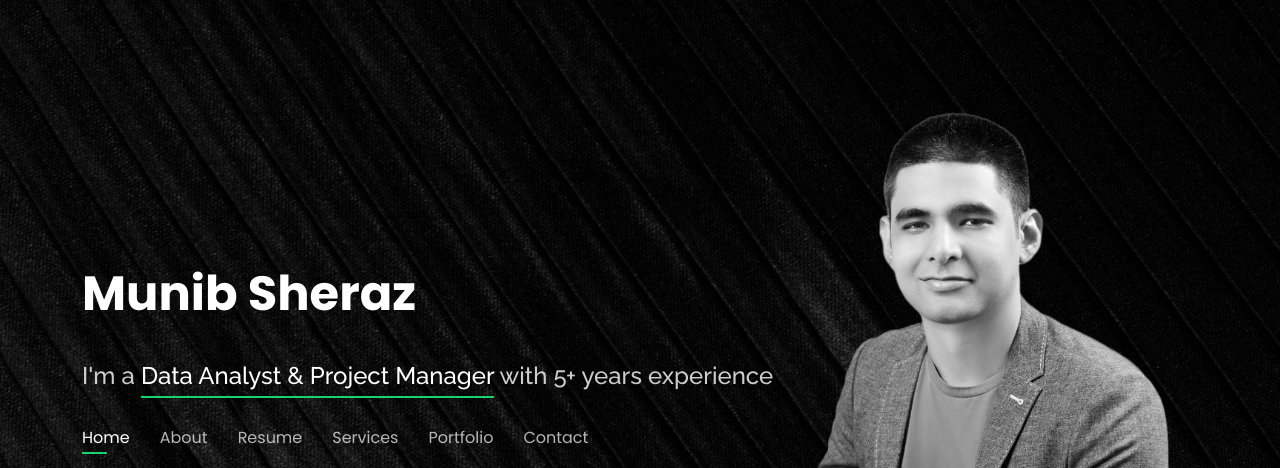
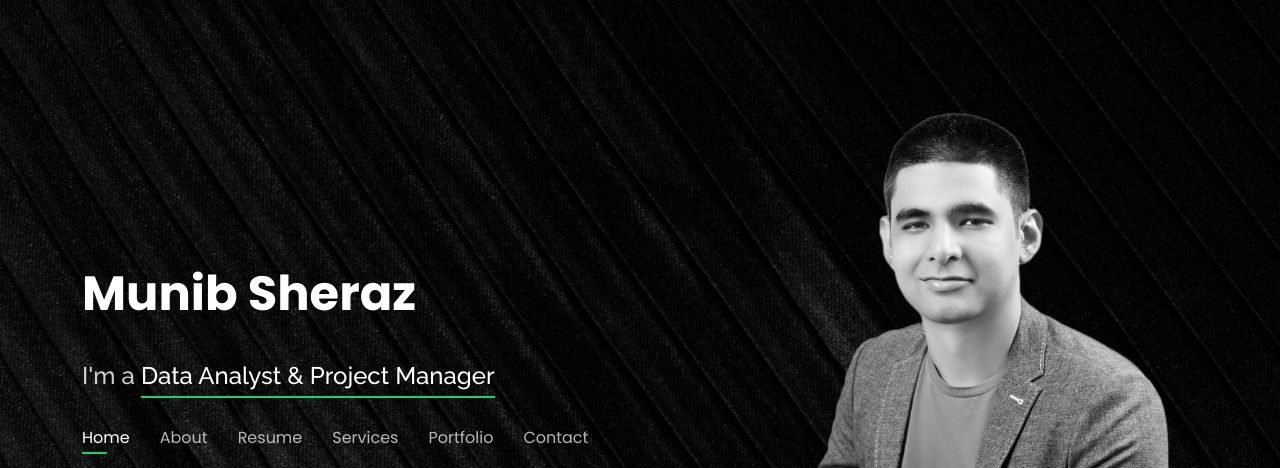
Before and after one commit to munibsheraz/Personal_Website, a plain HTML site: page index.html in a window 1280 px wide. Shown: the top 468 px of the page. Drawn offline with nearby package versions, Linux system fonts and the light colour scheme.

Commit message:
Experience Updated

```diff
--- a/index.html
+++ b/index.html
@@ -37,7 +37,7 @@
 
       <h1><a href="index.html">Munib Sheraz</a></h1>
       <a href="index.html" class="mr-auto"><img src="assets/img/logo.png" alt="" class="img-fluid"></a>
-      <h2>I'm a <span>Data Analyst & Project Manager</span> with 5+ years experience</h2>
+      <h2>I'm a <span>Data Analyst & Project Manager</span></h2>
 
       <nav id="navbar" class="navbar">
         <ul>
```
